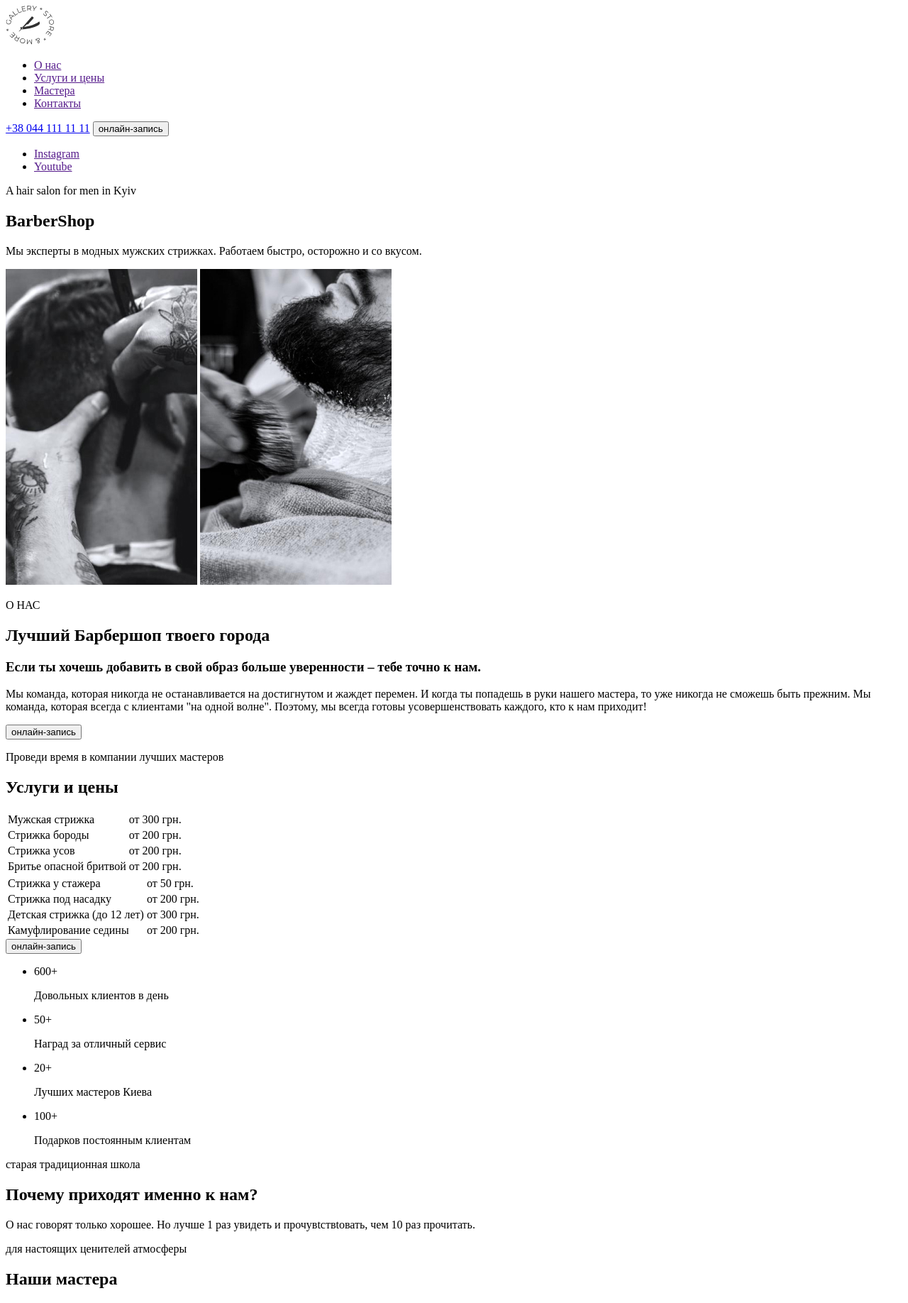
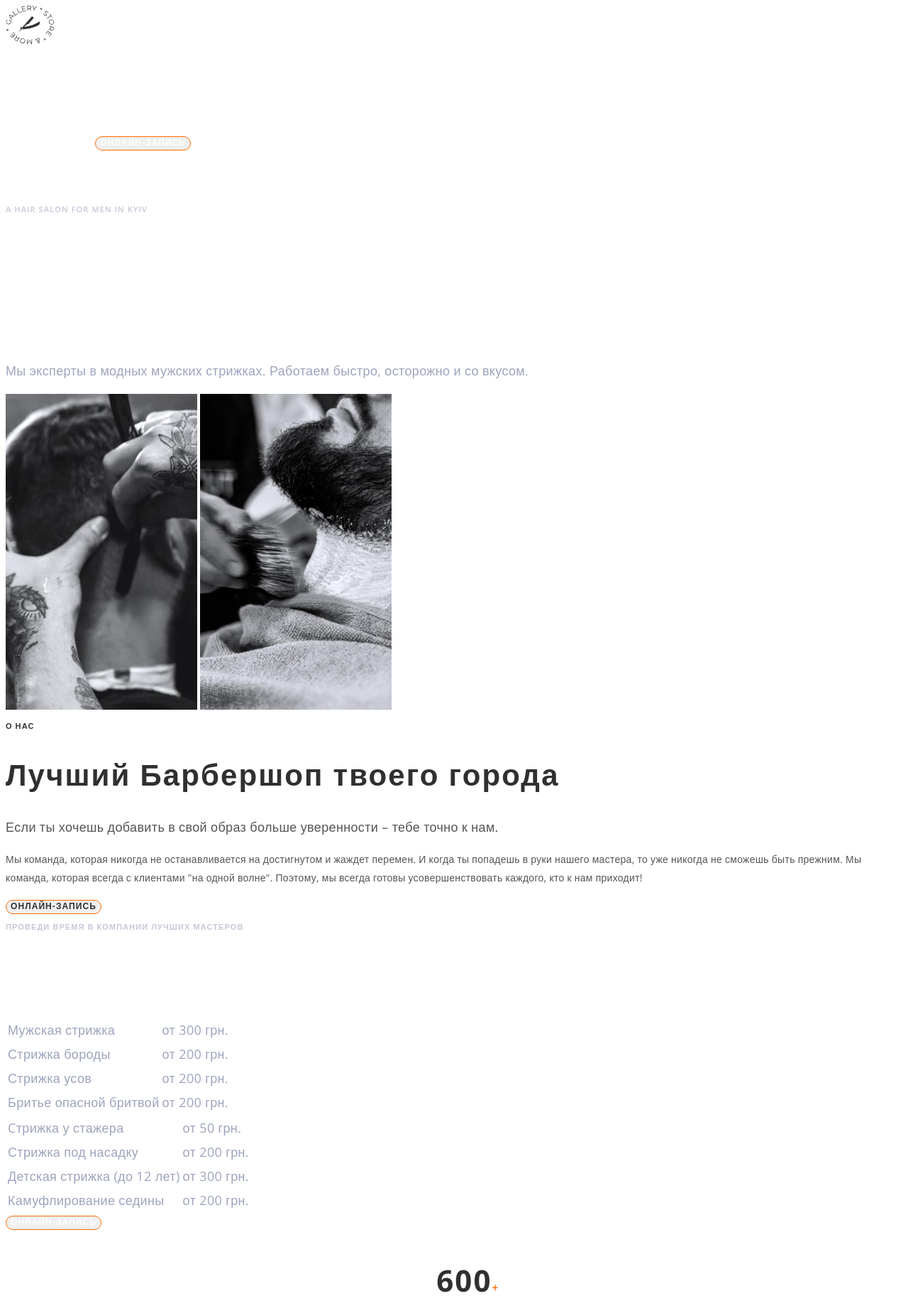
Before and after one commit to TetianaMamzer/Barber_Shop, a plain HTML site: page index.html in a window 1280 px wide. Shown: the top 1836 px of the page at 71% size. Drawn offline with nearby package versions, Linux system fonts and the light colour scheme.

Commit message:
додано стилі

```diff
--- a/CSS/styles.css
+++ b/CSS/styles.css
@@ -0,0 +1,179 @@
+:root {
+  --accent-color: #ff6c00;
+  --main-color: #303030;
+  --second-color: #555555;
+  --white-color: #ffffff;
+  --rgba-color: rgba(157, 164, 189, 0.6);
+  --contact-color: #9da4bd;
+  --background-accent: #ff6c00;
+}
+body {
+  font-family: "Open Sans", sans-serif;
+  font-weight: 400;
+  color: var(--main-color);
+}
+.list {
+  list-style: none;
+}
+.link {
+  text-decoration: none;
+}
+.menu-link {
+  font-weight: 600;
+  font-size: 12px;
+  line-height: 1.33;
+  letter-spacing: 0.1em;
+  color: var(--white-color);
+}
+.menu-link:hover,
+.menu-link:focus {
+  color: var(--accent-color);
+}
+.phone {
+  font-weight: 600;
+  font-size: 12px;
+  line-height: 1.33;
+  letter-spacing: 0.1em;
+  color: var(--white-color);
+}
+.phone:hover,
+.phone:focus {
+  color: var(--accent-color);
+}
+.button {
+  font-weight: 600;
+  font-size: 12px;
+  line-height: 1.33;
+  letter-spacing: 0.09em;
+  text-transform: uppercase;
+  color: var(--white-color);
+  border: 1px solid var(--accent-color);
+  border-radius: 25px;
+  cursor: pointer;
+}
+.button:hover,
+.button:focus {
+  background-color: var(--background-accent);
+}
+.media-link-list {
+  font-weight: 600;
+  font-size: 11px;
+  line-height: 1.36;
+  letter-spacing: 0.2em;
+  color: var(--white-color);
+}
+.media-link-list:hover,
+.media-link-list:focus {
+  color: var(--accent-color);
+}
+.suptitle {
+  font-weight: 600;
+  font-size: 11px;
+  line-height: 1.36;
+  letter-spacing: 0.1em;
+  text-transform: uppercase;
+}
+.suptitle.rgba-color {
+  color: var(--rgba-color);
+}
+.main-title {
+  font-family: "Raleway", sans-serif;
+  font-size: 72px;
+  line-height: 1.18;
+  letter-spacing: 0.05em;
+  color: var(--white-color);
+}
+.second-title {
+  font-size: 18px;
+  line-height: 1.67;
+  letter-spacing: 0.02em;
+  color: var(--contact-color);
+}
+.section-title {
+  font-weight: 700;
+  font-size: 42px;
+  line-height: 1.17;
+  letter-spacing: 0.05em;
+}
+.section-title.second {
+  color: var(--white-color);
+}
+.about-section {
+  font-weight: 400;
+  font-size: 18px;
+  line-height: 1.67;
+  letter-spacing: 0.02em;
+  color: var(--second-color);
+}
+.about {
+  font-weight: 400;
+  font-size: 14px;
+  line-height: 1.86;
+  letter-spacing: 0.02em;
+  color: var(--second-color);
+}
+.button.light {
+  color: inherit;
+}
+.number {
+  font-weight: 700;
+  font-size: 42px;
+  line-height: 1.36;
+  text-align: center;
+  letter-spacing: 0.05em;
+}
+.plus {
+  font-weight: 600;
+  font-size: 16px;
+  line-height: 22px;
+  text-align: center;
+  color: var(--accent-color);
+}
+.benefits {
+  font-weight: 600;
+  font-size: 11px;
+  line-height: 1.36;
+  text-align: center;
+}
+.team {
+  font-size: 18px;
+  line-height: 1.39;
+  text-align: center;
+  letter-spacing: 0.02em;
+}
+.about-team {
+  font-size: 14px;
+  line-height: 1.36;
+  text-align: center;
+  letter-spacing: 0.02em;
+  color: var(--accent-color);
+}
+.address {
+  font-style: normal;
+  font-weight: 400;
+  font-size: 18px;
+  line-height: 1.67;
+  letter-spacing: 0.02em;
+  color: var(--contact-color);
+}
+.time-job {
+  font-weight: 600;
+  font-size: 11px;
+  line-height: 1.36;
+  letter-spacing: 0.1em;
+  text-transform: uppercase;
+  color: var(--white-color);
+}
+.time {
+  font-size: 18px;
+  line-height: 1.67;
+  letter-spacing: 0.02em;
+  color: var(--contact-color);
+}
+.copyright {
+  font-weight: 600;
+font-size: 11px;
+line-height: 1.36;
+letter-spacing: 0.2em;
+color: var(--contact-color)
+}
--- a/index.html
+++ b/index.html
@@ -5,168 +5,174 @@
     <meta http-equiv="X-UA-Compatible" content="IE=edge" />
     <meta name="viewport" content="width=device-width, initial-scale=1.0" />
     <title>Document</title>
+    <link rel="preconnect" href="https://fonts.googleapis.com" />
+    <link rel="preconnect" href="https://fonts.gstatic.com" crossorigin />
+    <link
+      href="https://fonts.googleapis.com/css2?family=Open+Sans:wght@400;600;700&family=Raleway:wght@700&display=swap"
+      rel="stylesheet"
+    />
     <link rel="stylesheet" href="./CSS/styles.css" />
   </head>
   <body>
     <!-- Шапка -->
-    <header>
-      <nav>
-        <a href="./index.html"
-          ><img src="./IMG/Logo.svg" alt="логотип" height="55" width="69"
+    <header class="page-header">
+      <nav class="nav-header">
+        <a href="./index.html" class="link logo"
+          ><img src="./IMG/Logo.svg" alt="логотип" height="55" width="69" class="logo-img"
         /></a>
-        <ul>
-          <li><a href="">О нас</a></li>
-          <li><a href="">Услуги и цены</a></li>
-          <li><a href="">Мастера</a></li>
-          <li><a href="">Контакты</a></li>
+        <ul class="menu list">
+          <li class="menu-item"><a href="" class="menu-link link">О нас</a></li>
+          <li class="menu-item"><a href="" class="menu-link link">Услуги и цены</a></li>
+          <li class="menu-item"><a href="" class="menu-link link">Мастера</a></li>
+          <li class="menu-item"><a href="" class="menu-link link">Контакты</a></li>
         </ul>
       </nav>
-      <a href="tel:+380441111111">+38 044 111 11 11</a>
-      <button type="button">онлайн-запись</button>
+      <a href="tel:+380441111111" class="phone link">+38 044 111 11 11</a>
+      <button type="button" class="button">онлайн-запись</button>
     </header>
     <main>
       <!-- Герой -->
-      <section>
-        <div>
-          <ul>
-            <li lang="en">
-              <a href="">Instagram</a>
+      <section class="hero">
+        <div class="hero-left">
+          <ul class="media-list list">
+            <li lang="en" class="media-link">
+              <a href="" class="media-link-list link">Instagram</a>
             </li>
-            <li lang="en">
-              <a href="">Youtube</a>
+            <li lang="en" class="media-link">
+              <a href="" class="media-link-list link">Youtube</a>
             </li>
           </ul>
         </div>
-        <div>
-          <p lang="en">A hair salon for men in Kyiv</p>
-          <h1 lang="en">BarberShop</h1>
-          <p>
+        <div class="hero-right">
+          <p lang="en" class="suptitle rgba-color">A hair salon for men in Kyiv</p>
+          <h1 lang="en" class="main-title">BarberShop</h1>
+          <p class="second-title">
             Мы эксперты в модных мужских стрижках. Работаем быстро, осторожно и
             со вкусом.
           </p>
         </div>
       </section>
       <!-- О нас -->
-      <section>
+      <section class="section">
         <img src="./IMG/img2(2).jpg" alt="Мужчтне бреют бороду" />
         <img src="./IMG/img1.1.jpg" alt="Мужчину стригут" />
-        <p>О НАС</p>
-        <h2>Лучший Барбершоп твоего города</h2>
-        <h3>
+        <p class="suptitle">О НАС</p>
+        <h2 class="section-title">Лучший Барбершоп твоего города</h2>
+        <h3 class="about-section">
           Если ты хочешь добавить в свой образ больше уверенности – тебе точно к
           нам.
         </h3>
-        <p>
+        <p class="about">
           Мы команда, которая никогда не останавливается на достигнутом и жаждет
           перемен. И когда ты попадешь в руки нашего мастера, то уже никогда не
           сможешь быть прежним. Мы команда, которая всегда с клиентами "на одной
           волне". Поэтому, мы всегда готовы усовершенствовать каждого, кто к нам
           приходит!
         </p>
-        <button type="button">онлайн-запись</button>
+        <button type="button" class="button light">онлайн-запись</button>
       </section>
       <!-- Прайс -->
       <section>
-        <p>Проведи время в компании лучших мастеров</p>
-        <h2>Услуги и цены</h2>
+        <p class="suptitle rgba-color">Проведи время в компании лучших мастеров</p>
+        <h2 class="section-title second">Услуги и цены</h2>
         <table>
           <tr>
-            <td>Мужская стрижка</td>
-            <td>от 300 грн.</td>
+            <td class="second-title">Мужская стрижка</td>
+            <td class="second-title">от 300 грн.</td>
           </tr>
           <tr>
-            <td>Стрижка бороды</td>
-            <td>от 200 грн.</td>
+            <td class="second-title">Стрижка бороды</td>
+            <td class="second-title">от 200 грн.</td>
           </tr>
           <tr>
-            <td>Стрижка усов</td>
-            <td>от 200 грн.</td>
+            <td class="second-title">Стрижка усов</td>
+            <td class="second-title">от 200 грн.</td>
           </tr>
           <tr>
-            <td>Бритье опасной бритвой</td>
-            <td>от 200 грн.</td>
+            <td class="second-title">Бритье опасной бритвой</td>
+            <td class="second-title">от 200 грн.</td>
           </tr>
         </table>
         <table>
           <tr>
-            <td>Cтрижка у стажера</td>
-            <td>от 50 грн.</td>
+            <td class="second-title">Cтрижка у стажера</td>
+            <td class="second-title">от 50 грн.</td>
           </tr>
           <tr>
-            <td>Стрижка под насадку</td>
-            <td>от 200 грн.</td>
+            <td class="second-title">Стрижка под насадку</td>
+            <td class="second-title">от 200 грн.</td>
           </tr>
           <tr>
-            <td>Детская стрижка (до 12 лет)</td>
-            <td>от 300 грн.</td>
+            <td class="second-title">Детская стрижка (до 12 лет)</td>
+            <td class="second-title">от 300 грн.</td>
           </tr>
           <tr>
-            <td>Камуфлирование седины</td>
-            <td>от 200 грн.</td>
+            <td class="second-title">Камуфлирование седины</td>
+            <td class="second-title">от 200 грн.</td>
           </tr>
         </table>
-        <button type="button">онлайн-запись</button>
+        <button type="button" class="button">онлайн-запись</button>
       </section>
       <!-- Почему мы -->
       <section>
-        <ul>
+        <ul class="list">
           <li>
-            <p>600+</p>
-            <p>Довольных клиентов в день</p>
+            <p class="number">600<span class="plus">+</span></p>
+            <p class="benefits">Довольных клиентов в день</p>
           </li>
           <li>
-            <p>50+</p>
-            <p>Наград за отличный сервис</p>
+            <p class="number">50<span class="plus">+</span></p>
+            <p class="benefits">Наград за отличный сервис</p>
           </li>
         </ul>
-        <ul>
+        <ul class="list">
           <li>
-            <p>20+</p>
-            <p>Лучших мастеров Киева</p>
+            <p class="number">20<span class="plus">+</span></p>
+            <p class="benefits">Лучших мастеров Киева</p>
           </li>
           <li>
-            <p>100+</p>
-            <p>Подарков постоянным клиентам</p>
+            <p class="number">100<span class="plus">+</span></p>
+            <p class="benefits">Подарков постоянным клиентам</p>
           </li>
         </ul>
-        <p>старая традиционная школа</p>
-        <h2>Почему приходят именно к нам?</h2>
-        <p>
+        <p class="suptitle">старая традиционная школа</p>
+        <h2 class="section-title">Почему приходят именно к нам?</h2>
+        <p class="about">
           О нас говорят только хорошее. Но лучше 1 раз увидеть и
           прочувtствtовать, чем 10 раз прочитать.
         </p>
       </section>
       <!-- Наши мастера -->
       <section>
-        <p>для настоящих ценителей атмосферы</p>
-        <h2>Наши мастера</h2>
-        <ul>
+        <p class="suptitle">для настоящих ценителей атмосферы</p>
+        <h2 class="section-title">Наши мастера</h2>
+        <ul class="list">
           <img src="./IMG/img1.jpg" alt="Джон Смит" height="346" width="370" />
-          <h3 lang="en">John Smith</h3>
-          <p lang="en">ExtrTeme Barber</p>
-          <ul>
+          <h3 lang="en" class="team">John Smith</h3>
+          <p lang="en" class="about-team">ExtrTeme Barber</p>
+          <ul class="list">
             <li></li>
             <li></li>
             <li></li>
             <li></li>
           </ul>
         </ul>
-        <ul>
+        <ul class="list">
           <img src="./IMG/img2.jpg" alt="Мишель Дое" height="346" width="370" />
-          <h3 lang="en">Michele Doe</h3>
-          <p lang="en">Extreme Barber</p>
-          <ul>
+          <h3 lang="en" class="team">Michele Doe</h3>
+          <p lang="en" class="about-team">Extreme Barber</p>
+          <ul class="list">
             <li></li>
             <li></li>
             <li></li>
             <li></li>
           </ul>
         </ul>
-        <ul>
+        <ul class="list">
           <img src="./IMG/img3.jpg" alt="Алан Блек" height="346" width="370" />
-          <h3 lang="en">Alan Black</h3>
-          <p lang="en">Extreme Barber</p>
-          <ul>
+          <h3 lang="en" class="team">Alan Black</h3>
+          <p lang="en" class="about-team">Extreme Barber</p>
+          <ul class="list">
             <li></li>
             <li></li>
             <li></li>
@@ -177,51 +183,71 @@
       <!-- Галерея -->
       <section>
         <h2 hidden>Галерея</h2>
-        <p>На латинском языке “барба” означает “борода”</p>
-        <ul>
+        <p class="suptitle">На латинском языке “барба” означает “борода”</p>
+        <ul class="list">
           <li>
-            <img src="./IMG/Rectangle25.jpg" alt="Парикмажер стрижет мужчину" width="270" height="360"/>
+            <img
+              src="./IMG/Rectangle25.jpg"
+              alt="Парикмажер стрижет мужчину"
+              width="270"
+              height="360"
+            />
           </li>
           <li>
-            <img src="./IMG/Rectangle26.jpg" alt="Парикмажер стрижет мужчину" width="270" height="360"/>
+            <img
+              src="./IMG/Rectangle26.jpg"
+              alt="Парикмажер стрижет мужчину"
+              width="270"
+              height="360"
+            />
           </li>
           <li>
-            <img src="./IMG/Rectangle27.jpg" alt="Парикмажер стрижет мужчину" width="270" height="360"/>
+            <img
+              src="./IMG/Rectangle27.jpg"
+              alt="Парикмажер стрижет мужчину"
+              width="270"
+              height="360"
+            />
           </li>
           <li>
-            <img src="./IMG/Rectangle28.jpg" alt="Парикмажер стрижет мужчину" width="270" height="360"/>
+            <img
+              src="./IMG/Rectangle28.jpg"
+              alt="Парикмажер стрижет мужчину"
+              width="270"
+              height="360"
+            />
           </li>
         </ul>
       </section>
       <!-- Контакты -->
       <section>
-        <h2>Контакты</h2>
+        <h2 class="section-title second">Контакты</h2>
         <address>
-          <ul>
+          <ul class="list">
             <li>
               <a
                 href="https://goo.gl/maps/UhJJiQf4WPNQgLA49"
                 target="_blank"
                 rel="noopener noreferrer"
-                >ул. Васильковая, 7А Киев, 08132</a
+                 class="link address">ул. Васильковая, 7А Киев, 08132</a
               >
             </li>
-            <li><a href="tel:+380441111111">+38 044 111 11 11</a></li>
+            <li><a href="tel:+380441111111" class="link address">+38 044 111 11 11</a></li>
             <li>
-              <a href="mailto:barbershop@email.com">barbershop@email.com</a>
+              <a href="mailto:barbershop@email.com" class=" address">barbershop@email.com</a>
             </li>
           </ul>
         </address>
-        <h3>время работы</h3>
-        <p>Ежедневно с 9:00 до 22:00</p>
+        <h3 class="time-job">время работы</h3>
+        <p class="time">Ежедневно с 9:00 до 22:00</p>
       </section>
     </main>
     <!-- Подвал -->
     <footer>
-      <p>&#169; Copyright 2020</p>
-      <ul>
-        <a href="">Instagram</a
-        ><a href="">Youtube</a>
+      <p class="copyright">&#169; Copyright 2020</p>
+      <ul class="list">
+        <a href="" class="media-link-list link">Instagram</a
+        ><a href="" class="media-link-list link">Youtube</a>
       </ul>
     </footer>
   </body>
```
